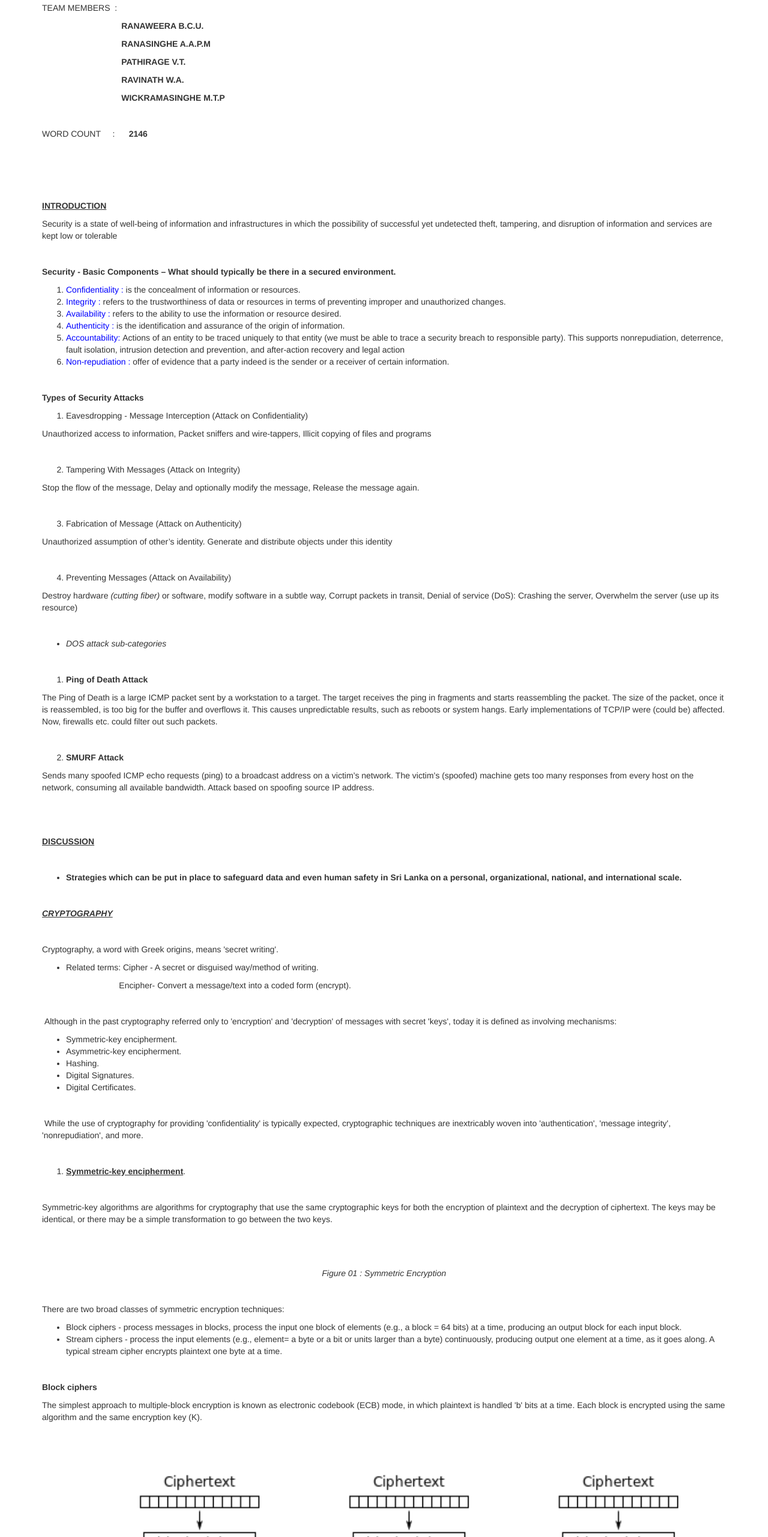
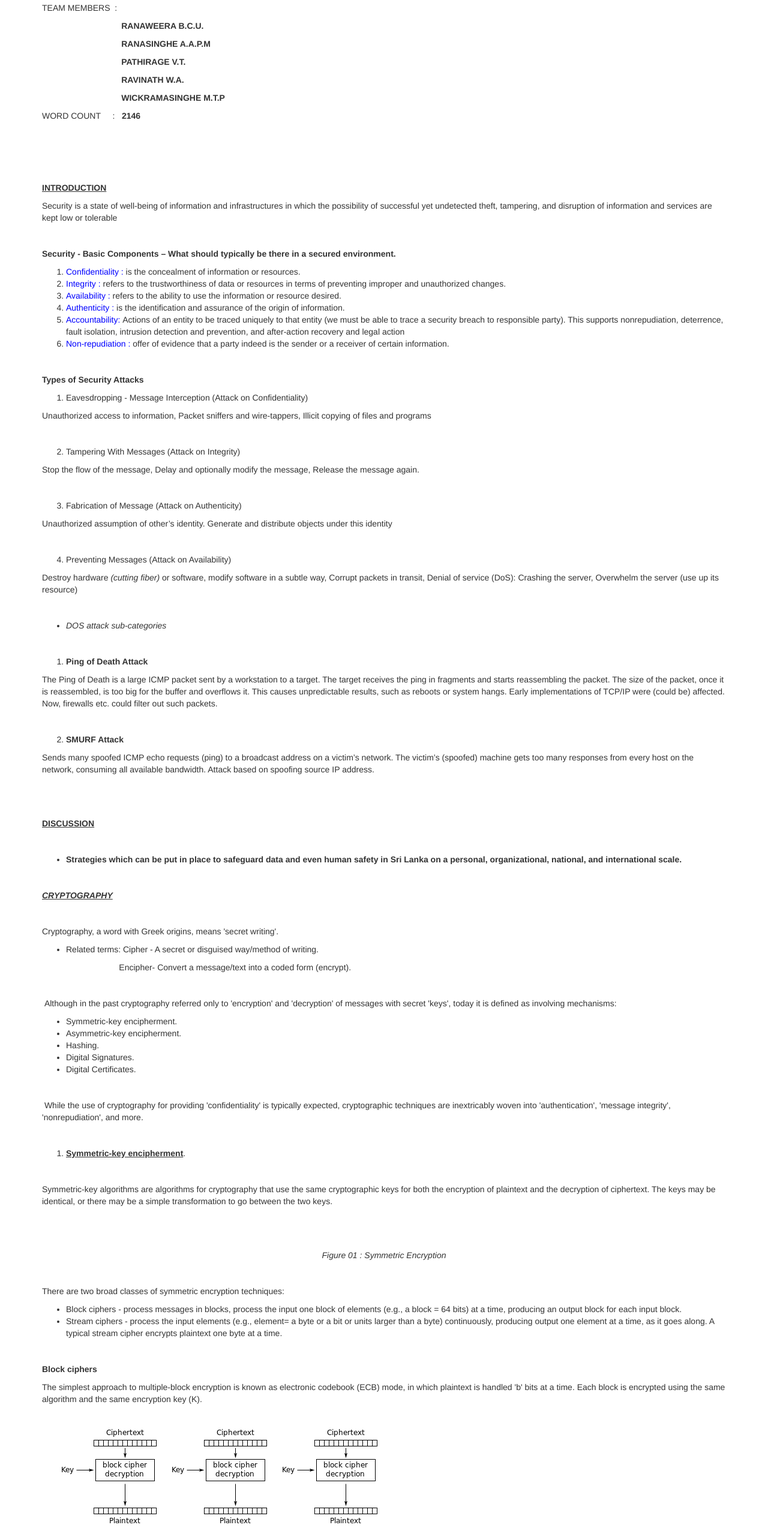
Before and after one commit to tishanravisanka/DECIPHER, a plain HTML site: page index.html in a window 1280 px wide. Shown: the part 237-2800 px from the top of the page at 60% size. Drawn offline with nearby package versions, Linux system fonts and the light colour scheme.

Commit message:
Add files via upload

```diff
--- a/index.html
+++ b/index.html
@@ -23,7 +23,7 @@
             <p>&nbsp;</p>
             <p>&nbsp;</p>
             <p>&nbsp;</p>
-            <p>TEAM NAME&nbsp;&nbsp;&nbsp;&nbsp;&nbsp;&nbsp;&nbsp; : &nbsp;&nbsp;&nbsp;&nbsp;&nbsp; <strong>DECIPHER -
+            <p>TEAM NAME &nbsp;&nbsp;&nbsp;&nbsp;&nbsp;&nbsp;&nbsp;&nbsp; : &nbsp; <strong>DECIPHER -
                     404</strong></p>
             <p>TEAM MEMBERS&nbsp; :</p>
             <p><strong>&nbsp; &nbsp; &nbsp; &nbsp; &nbsp; &nbsp; &nbsp; &nbsp; &nbsp; &nbsp; &nbsp; &nbsp; &nbsp; &nbsp;
@@ -36,9 +36,8 @@
                     &nbsp; &nbsp; &nbsp; RAVINATH W.A.</strong></p>
             <p><strong>&nbsp; &nbsp; &nbsp; &nbsp; &nbsp; &nbsp; &nbsp; &nbsp; &nbsp; &nbsp; &nbsp; &nbsp; &nbsp; &nbsp;
                     &nbsp; &nbsp; &nbsp; WICKRAMASINGHE M.T.P</strong></p>
-            <p><strong>&nbsp;&nbsp;&nbsp;&nbsp;&nbsp;&nbsp;&nbsp;&nbsp;&nbsp;&nbsp;&nbsp;&nbsp;&nbsp;&nbsp;&nbsp;&nbsp;&nbsp;&nbsp;&nbsp;&nbsp;&nbsp;&nbsp;&nbsp;&nbsp;&nbsp;&nbsp;&nbsp;&nbsp;&nbsp;&nbsp;&nbsp;&nbsp;&nbsp;&nbsp;&nbsp;
-                </strong></p>
-            <p>WORD COUNT&nbsp;&nbsp;&nbsp;&nbsp; : &nbsp;&nbsp;&nbsp;&nbsp; <strong>2146</strong></p>
+            <p></p>
+            <p>WORD COUNT&nbsp;&nbsp;&nbsp;&nbsp; : &nbsp; <strong>2146</strong></p>
             <p>&nbsp;</p>
             <p>&nbsp;</p>
             <p>&nbsp;</p>
@@ -168,8 +167,7 @@
                 plaintext is handled 'b' bits at a time. Each block is encrypted using the same algorithm and the same
                 encryption key (K).</p>
 
-            <p>&nbsp;&nbsp;&nbsp;&nbsp;&nbsp;&nbsp;&nbsp;&nbsp;&nbsp;&nbsp;&nbsp;&nbsp;&nbsp;&nbsp;&nbsp;&nbsp;&nbsp;&nbsp;&nbsp;&nbsp;&nbsp;&nbsp;&nbsp;&nbsp;&nbsp;<img
-                    style="width:100%" src="img/ECB mode.png" alt="" /></p>
+            <p style="width:100%"><img src="img/ECB mode.png" alt="" /></p>
             <p style="text-align: center;"><em>Figure 02 : ECB mode</em></p>
             <p>&nbsp;</p>
             <p><em>Modes in Block Cipher</em></p>
@@ -396,9 +394,10 @@
                 <li>Beitollahi, H. and Deconinck, G., 2021. <em>Tackling Application-layer DDoS Attacks</em>.</li>
                 <li>2021. <em>Smurf DDoS Attack - Corero</em>. [online] Available at:
                     &lt;https://www.corero.com/resource-hub/smurf-ddos-attack/&gt; [Accessed 5 June 2021].</li>
-            </ul>
-            <p><strong>&nbsp;</strong></p>
-            <p><strong>&nbsp;</strong></p>
+                <li>Directtextbook.com. 2021. ISBN 9780133773927 - Computer Security : Principles and Practice 3rd
+                    Edition Direct Textbook. [online] Available at: <https://www.directtextbook.com/isbn/9780133773927>
+                        [Accessed 9 June 2021].</li> </ul> <p><strong>&nbsp;</strong></p>
+                        <p><strong>&nbsp;</strong></p>
         </div>
     </div>
 </body>
```
